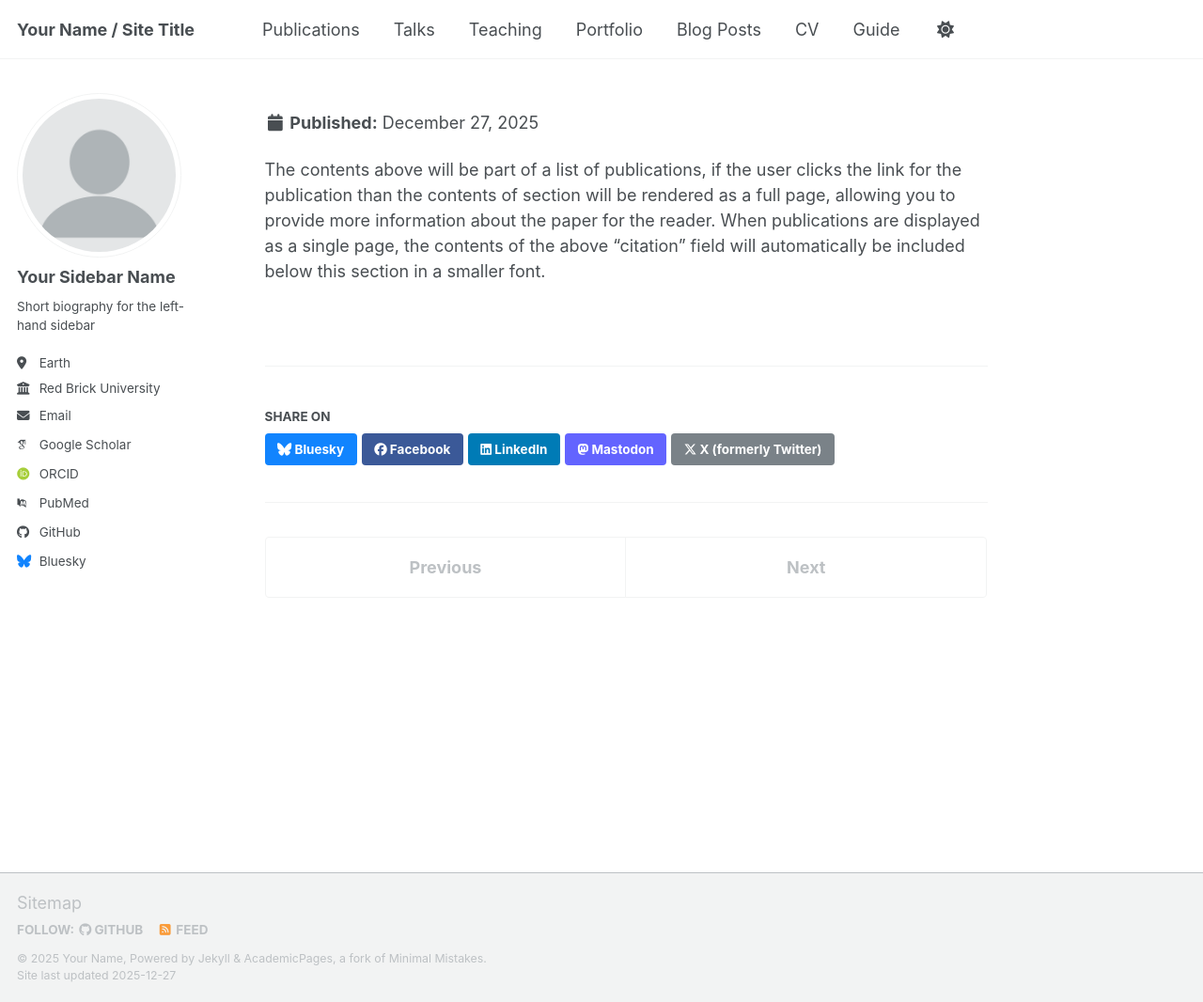
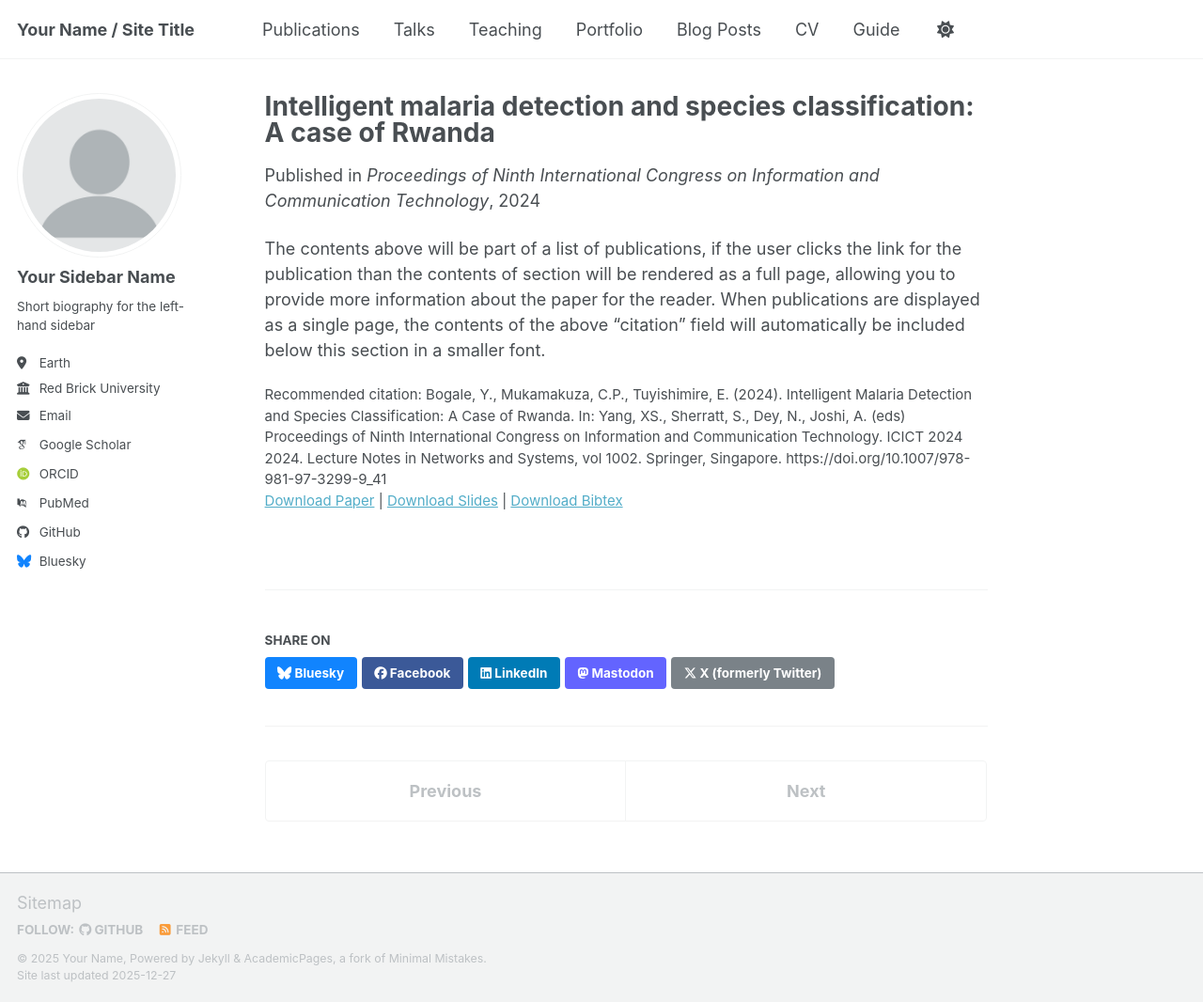
Before and after one commit to yamlakyam/yamlakyam.github.io, a Jekyll site: the page built from _publications/2009-10-01-paper-title-number-1.md, in a window 1280 px wide and 1066 px high. Shown: the whole window at 94% size. Built offline with Jekyll 4.4.1, drawn with Linux system fonts in a browser that asks for light colours; some web fonts are replaced; a script bundle is joined from its source files by our own code; library files that are not in the unit come from our copies; part of the change alters nothing that is shown.

Commit message:
Update 2009-10-01-paper-title-number-1.md

```diff
--- a/_publications/2009-10-01-paper-title-number-1.md
+++ b/_publications/2009-10-01-paper-title-number-1.md
@@ -7,8 +7,8 @@ excerpt: 'This paper presents a comprehensive case study that primarily focuses
 date: 2024-07-30
 venue: 'Proceedings of Ninth International Congress on Information and Communication Technology'
 slidesurl: 'https://academicpages.github.io/files/slides1.pdf'
-paperurl: ['https://academicpages.github.io/files/paper1.pdf](https://link.springer.com/chapter/10.1007/978-981-97-3299-9_41)'
-bibtexurl: '[https://academicpages.github.io/files/bibtex1.bib](https://scholar.googleusercontent.com/scholar.bib?q=info:DjLj4ciFVgcJ:scholar.google.com/&output=citation&scisdr=CrxWUTejEMu5zoXwIbM:ALhkC2QAAAAAaU_2ObMokr3AzbNwVehYlOxQVno&scisig=ALhkC2QAAAAAaU_2OaCquWbtTaHj9TUUAofqvGs&scisf=4&ct=citation&cd=-1&hl=en)'
+paperurl: 'https://academicpages.github.io/files/paper1.pdf](https://link.springer.com/chapter/10.1007/978-981-97-3299-9_41)'
+bibtexurl: 'https://scholar.googleusercontent.com/scholar.bib?q=info:DjLj4ciFVgcJ:scholar.google.com/&output=citation&scisdr=CrxWUTejEMu5zoXwIbM:ALhkC2QAAAAAaU_2ObMokr3AzbNwVehYlOxQVno&scisig=ALhkC2QAAAAAaU_2OaCquWbtTaHj9TUUAofqvGs&scisf=4&ct=citation&cd=-1&hl=en)'
 citation: 'Bogale, Y., Mukamakuza, C.P., Tuyishimire, E. (2024). Intelligent Malaria Detection and Species Classification: A Case of Rwanda. In: Yang, XS., Sherratt, S., Dey, N., Joshi, A. (eds) Proceedings of Ninth International Congress on Information and Communication Technology. ICICT 2024 2024. Lecture Notes in Networks and Systems, vol 1002. Springer, Singapore. https://doi.org/10.1007/978-981-97-3299-9_41'
 ---
 The contents above will be part of a list of publications, if the user clicks the link for the publication than the contents of section will be rendered as a full page, allowing you to provide more information about the paper for the reader. When publications are displayed as a single page, the contents of the above "citation" field will automatically be included below this section in a smaller font.
```
